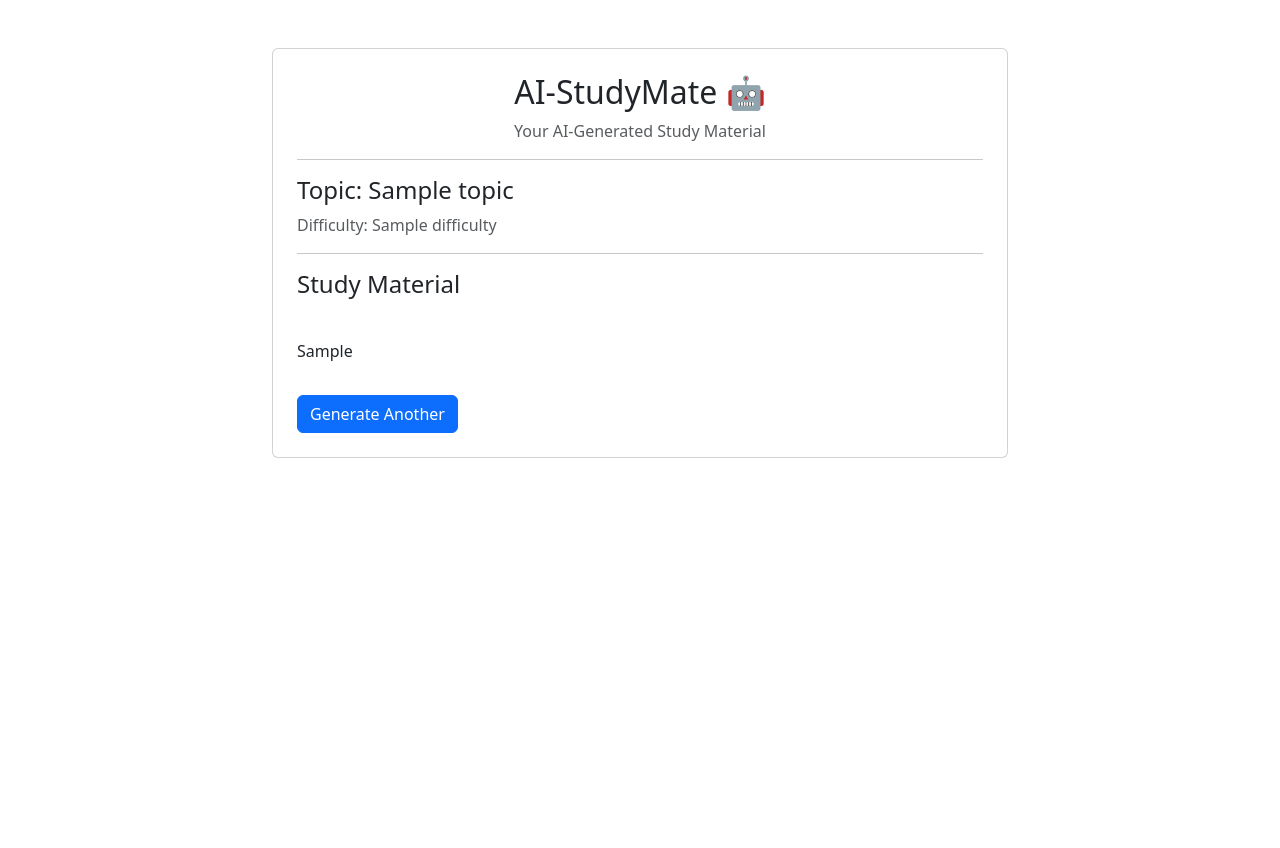
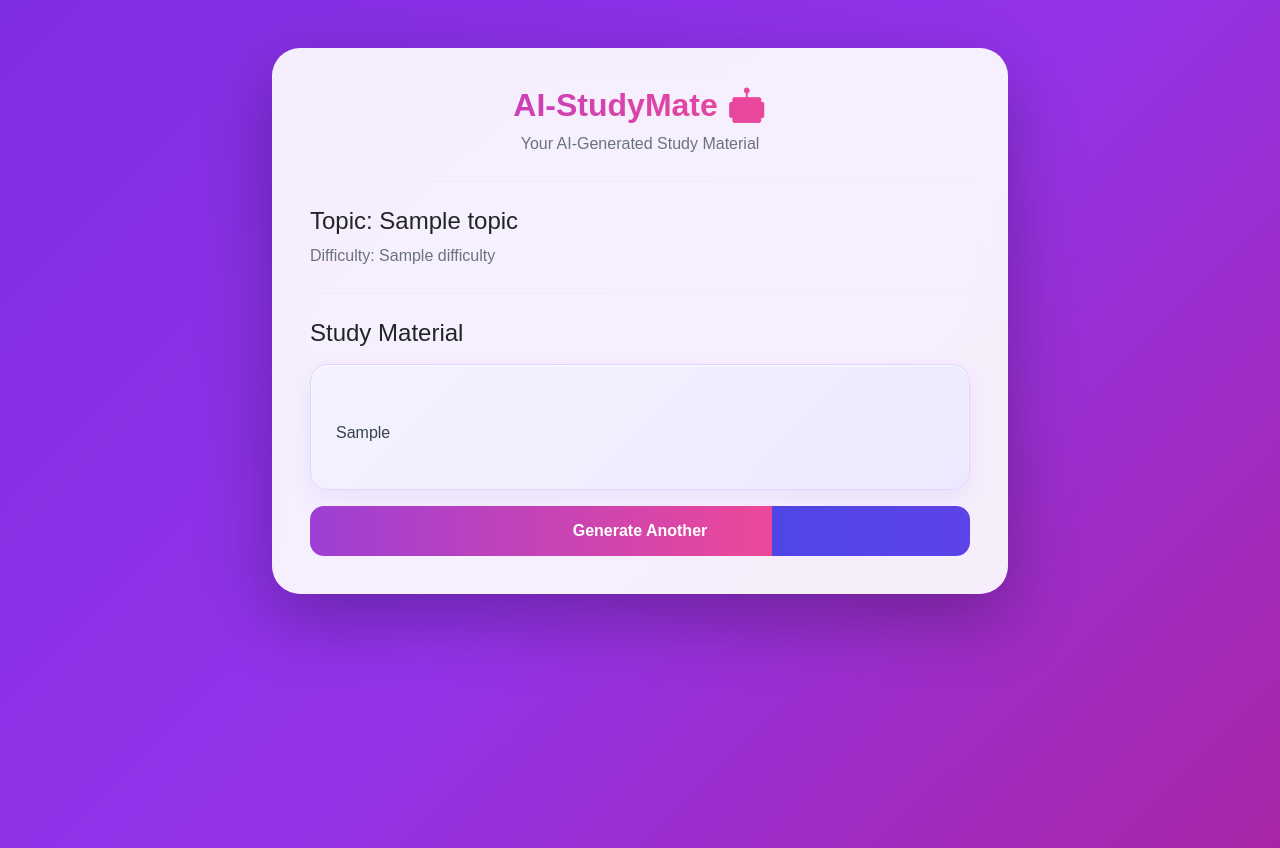
Before and after one commit to joshi-himanshi/AI-StudyMate, a Flask app: template templates/result.html in a window 1280 px wide. Before the commit the page ends 458 px from the top, so only its background shows below. Run offline with Flask 3, Linux system fonts and the light colour scheme; the template is opened without the code that fills it: most values are stand-ins (such as "Sample title", 1, 10 or a date in 2020).

Commit message:
updated frontend design

```diff
--- a/templates/index.html
+++ b/templates/index.html
@@ -7,6 +7,7 @@
     <link
     href="https://cdn.jsdelivr.net/npm/bootstrap@5.3.8/dist/css/bootstrap.min.css"
     rel="stylesheet">
+    <link rel="stylesheet" href="{{ url_for('static', filename='style.css') }}">
 
 </head>
 <body>
--- a/templates/result.html
+++ b/templates/result.html
@@ -10,6 +10,7 @@
     <link
         href="https://cdn.jsdelivr.net/npm/bootstrap@5.3.8/dist/css/bootstrap.min.css"
         rel="stylesheet">
+    <link rel="stylesheet" href="{{ url_for('static', filename='style.css') }}">
 </head>
 
 <body>
@@ -43,7 +44,7 @@
 
                         <h4>Study Material</h4>
 
-                        <div class="mt-3">
+                        <div class="study-content mt-3">
                             <p style="white-space: pre-line;">
                                 {{ study_material }}
                             </p>
```
